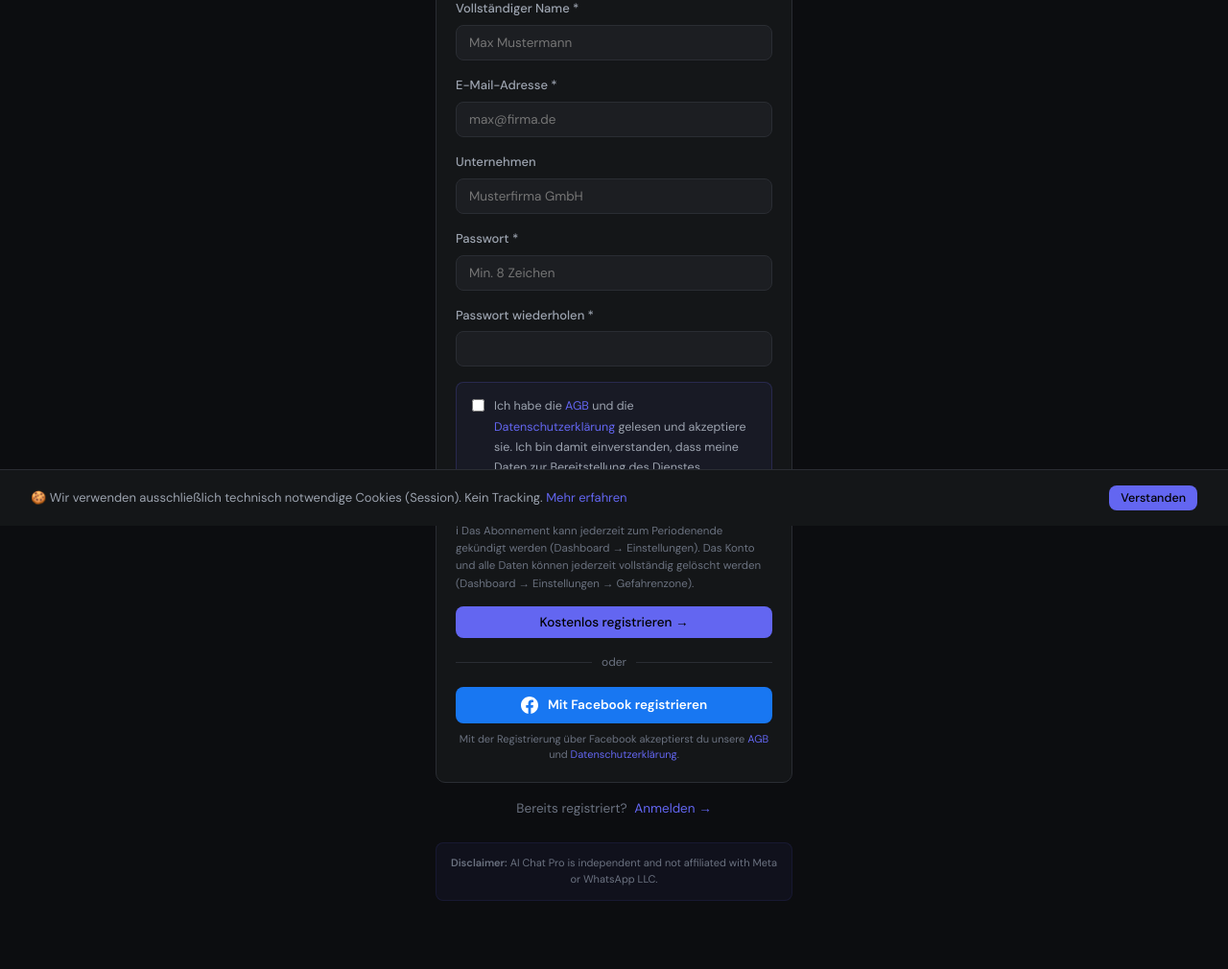
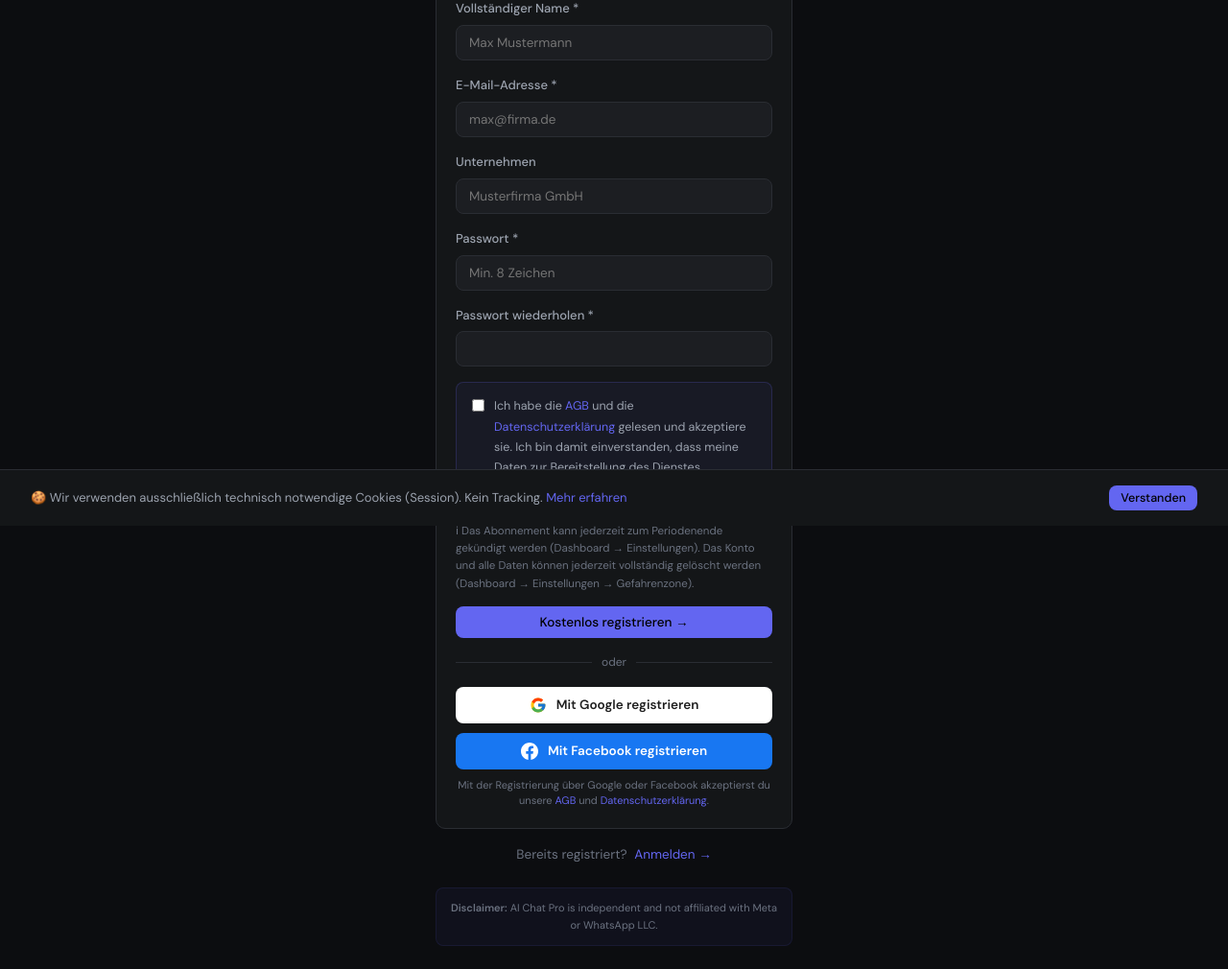
Before and after one commit to pilipandr770/WhatsAppBot, a Flask app: page /auth/register in a window 1280 px wide. Shown: the part 252-1262 px from the top of the page at 96% size. Before the commit the page ends 1191 px from the top, so only its background shows below. Run offline with Flask 3, Linux system fonts and the light colour scheme; some libraries are stand-ins or nearby versions.

Commit message:
Add Sign in with Google (server-side OAuth)
Reuses the existing Google Cloud OAuth client (GOOGLE_CLIENT_ID/SECRET,
same project as the Calendar integration) — no new env vars needed.
Scopes openid email profile are non-sensitive (no verification wait).
- /auth/google + /auth/google/callback: state check, code exchange,
  userinfo; links by google_id, then by verified e-mail, else creates
  a trial account with a random password
- Google buttons on login/register above the Facebook ones
- users.google_id column via additive migration
- Console requirement: add redirect URI /auth/google/callback

Co-Authored-By: Claude Fable 5 <noreply@anthropic.com>

```diff
--- a/app/models.py
+++ b/app/models.py
@@ -20,6 +20,7 @@ class User(db.Model, UserMixin):
     company = db.Column(db.String(150))
     stripe_customer_id = db.Column(db.String(100))
     facebook_id = db.Column(db.String(100), index=True)   # Meta OAuth (Login with Facebook)
+    google_id = db.Column(db.String(100), index=True)     # Google OAuth (Sign in with Google)
     is_admin = db.Column(db.Boolean, default=False)
     trial_ends_at = db.Column(db.DateTime)
     created_at = db.Column(db.DateTime, default=datetime.utcnow)
--- a/app/routes/auth.py
+++ b/app/routes/auth.py
@@ -287,6 +287,121 @@ def facebook_callback():
     return redirect(url_for('dashboard.index'))
 
 
+# ───────────────────────────────────────────────────────────────────────────────
+# Sign in with Google (OAuth 2.0, server-side flow)
+# Reuses the existing Google Cloud OAuth client (GOOGLE_CLIENT_ID/SECRET, same
+# project as the Calendar integration). Scopes are non-sensitive: openid email
+# profile — no Google verification wait.
+# Console setup: add redirect URI https://<domain>/auth/google/callback
+# ───────────────────────────────────────────────────────────────────────────────
+
+@auth_bp.route('/google')
+def google_login():
+    client_id = os.environ.get('GOOGLE_CLIENT_ID', '')
+    if not client_id:
+        flash('Google-Login ist derzeit nicht verfügbar.', 'error')
+        return redirect(url_for('auth.login'))
+
+    state = secrets.token_urlsafe(24)
+    session['g_oauth_state'] = state
+    params = urlencode({
+        'client_id': client_id,
+        'redirect_uri': url_for('auth.google_callback', _external=True, _scheme='https'),
+        'response_type': 'code',
+        'scope': 'openid email profile',
+        'state': state,
+    })
+    return redirect(f'https://accounts.google.com/o/oauth2/v2/auth?{params}')
+
+
+@auth_bp.route('/google/callback')
+@limiter.limit('20 per minute')
+def google_callback():
+    if request.args.get('error'):
+        flash('Google-Anmeldung abgebrochen.', 'info')
+        return redirect(url_for('auth.login'))
+
+    state = request.args.get('state', '')
+    if not state or state != session.pop('g_oauth_state', None):
+        flash('Ungültige Anfrage. Bitte versuche es erneut.', 'error')
+        return redirect(url_for('auth.login'))
+
+    code = request.args.get('code', '')
+    if not code:
+        return redirect(url_for('auth.login'))
+
+    try:
+        token_resp = requests.post(
+            'https://oauth2.googleapis.com/token',
+            data={
+                'code': code,
+                'client_id': os.environ.get('GOOGLE_CLIENT_ID', ''),
+                'client_secret': os.environ.get('GOOGLE_CLIENT_SECRET', ''),
+                'redirect_uri': url_for('auth.google_callback', _external=True, _scheme='https'),
+                'grant_type': 'authorization_code',
+            },
+            timeout=15,
+        )
+        token_resp.raise_for_status()
+        access_token = token_resp.json().get('access_token', '')
+
+        info_resp = requests.get(
+            'https://www.googleapis.com/oauth2/v3/userinfo',
+            headers={'Authorization': f'Bearer {access_token}'},
+            timeout=15,
+        )
+        info_resp.raise_for_status()
+        profile = info_resp.json()
+    except Exception as e:
+        logger.error(f'Google OAuth login failed: {e}')
+        flash('Google-Anmeldung fehlgeschlagen. Bitte versuche es erneut.', 'error')
+        return redirect(url_for('auth.login'))
+
+    g_id = str(profile.get('sub', ''))
+    g_name = (profile.get('name') or '').strip()
+    g_email = (profile.get('email') or '').strip().lower()
+    email_verified = bool(profile.get('email_verified'))
+
+    if not g_id:
+        flash('Google-Anmeldung fehlgeschlagen.', 'error')
+        return redirect(url_for('auth.login'))
+
+    # 1) Existing Google-linked account
+    user = User.query.filter_by(google_id=g_id).first()
+
+    # 2) Link by verified e-mail if the user registered classically before
+    if user is None and g_email and email_verified:
+        user = User.query.filter_by(email=g_email).first()
+        if user:
+            user.google_id = g_id
+            db.session.commit()
+
+    # 3) New signup via Google
+    if user is None:
+        if not g_email:
+            flash('Google hat keine E-Mail-Adresse übermittelt. '
+                  'Bitte registriere dich mit deiner E-Mail.', 'error')
+            return redirect(url_for('auth.register'))
+
+        user = User(
+            name=g_name or g_email.split('@')[0],
+            email=g_email,
+            google_id=g_id,
+            trial_ends_at=datetime.utcnow() + timedelta(days=TRIAL_DAYS),
+        )
+        user.set_password(secrets.token_urlsafe(32))   # random — login via Google
+        db.session.add(user)
+        db.session.flush()
+        db.session.add(Subscription(user_id=user.id, status='inactive'))
+        db.session.commit()
+        flash(f'Willkommen, {user.name}! Du hast {TRIAL_DAYS} Tage kostenlos.', 'success')
+    else:
+        flash(f'Willkommen zurück, {user.name}!', 'success')
+
+    login_user(user, remember=True)
+    return redirect(url_for('dashboard.index'))
+
+
 def _parse_signed_request(signed_request: str, secret: str):
     """Verify and decode Meta's signed_request (HMAC-SHA256, base64url)."""
     try:
--- a/app/templates/auth/register.html
+++ b/app/templates/auth/register.html
@@ -79,6 +79,16 @@
         <div style="flex:1;height:1px;background:var(--border);"></div>
       </div>
 
+      <a href="{{ url_for('auth.google_login') }}" class="btn"
+         style="width:100%;justify-content:center;background:#fff;color:#1f1f1f;font-weight:600;gap:10px;margin-bottom:10px;">
+        <svg width="18" height="18" viewBox="0 0 48 48" xmlns="http://www.w3.org/2000/svg">
+          <path fill="#FFC107" d="M43.6 20.5H42V20H24V28H35.3C33.7 32.7 29.2 36 24 36c-6.6 0-12-5.4-12-12s5.4-12 12-12c3.1 0 5.9 1.2 8 3.2l5.7-5.7C34.1 6.2 29.3 4 24 4 13 4 4 13 4 24s9 20 20 20 20-9 20-20c0-1.2-.1-2.3-.4-3.5z"/>
+          <path fill="#FF3D00" d="M6.3 14.7l6.6 4.9C14.7 15.1 19 12 24 12c3.1 0 5.9 1.2 8 3.2l5.7-5.7C34.1 6.2 29.3 4 24 4c-7.7 0-14.3 4.4-17.7 10.7z"/>
+          <path fill="#4CAF50" d="M24 44c5.2 0 9.9-2 13.4-5.3l-6.2-5.3c-2 1.5-4.5 2.4-7.2 2.4-5.2 0-9.6-3.3-11.3-7.9l-6.5 5.1C9.5 39.4 16.2 44 24 44z"/>
+          <path fill="#1976D2" d="M43.6 20.5H42V20H24V28H35.3c-.8 2.2-2.2 4.2-4.1 5.4l6.2 5.3C37 39.1 44 34 44 24c0-1.2-.1-2.3-.4-3.5z"/>
+        </svg>
+        Mit Google registrieren
+      </a>
       <a href="{{ url_for('auth.facebook_login') }}" class="btn"
          style="width:100%;justify-content:center;background:#1877F2;color:#fff;font-weight:600;gap:10px;">
         <svg width="18" height="18" viewBox="0 0 24 24" fill="#fff" xmlns="http://www.w3.org/2000/svg">
@@ -87,7 +97,7 @@
         Mit Facebook registrieren
       </a>
       <div style="margin-top:8px;font-size:11px;color:var(--text-muted);text-align:center;line-height:1.5;">
-        Mit der Registrierung über Facebook akzeptierst du unsere
+        Mit der Registrierung über Google oder Facebook akzeptierst du unsere
         <a href="{{ url_for('main.agb') }}" target="_blank">AGB</a> und
         <a href="{{ url_for('main.datenschutz') }}" target="_blank">Datenschutzerklärung</a>.
       </div>
--- a/run.py
+++ b/run.py
@@ -42,6 +42,9 @@ with app.app_context():
             # Login with Facebook (Meta OAuth)
             "ALTER TABLE users ADD COLUMN IF NOT EXISTS facebook_id VARCHAR(100)",
             "CREATE INDEX IF NOT EXISTS ix_users_facebook_id ON users (facebook_id)",
+            # Sign in with Google
+            "ALTER TABLE users ADD COLUMN IF NOT EXISTS google_id VARCHAR(100)",
+            "CREATE INDEX IF NOT EXISTS ix_users_google_id ON users (google_id)",
         ]
         with db.engine.connect() as _conn:
             for _sql in _additive_migrations:
```
Also changed, not shown: app/templates/auth/login.html (+10 -0 lines).
